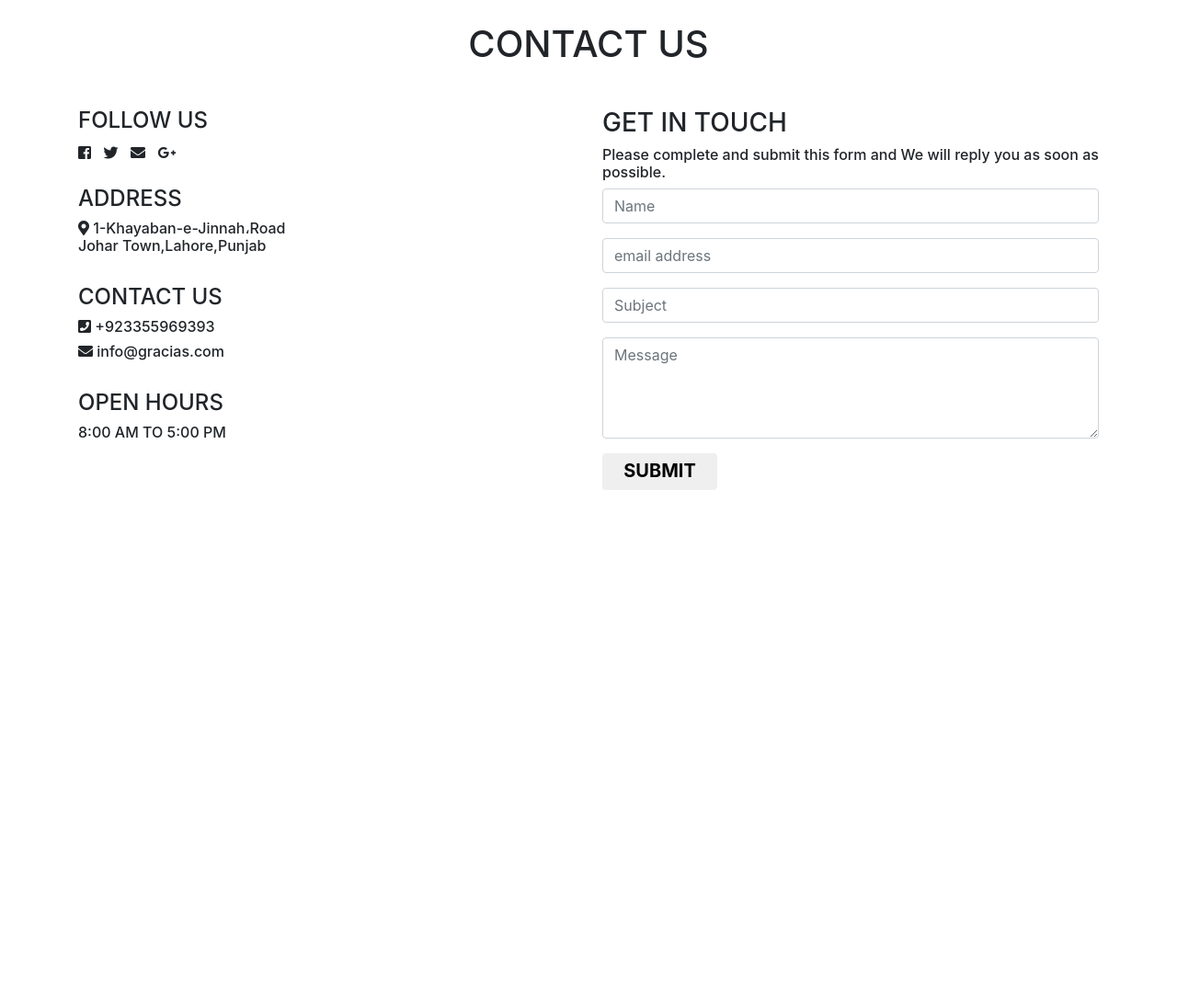
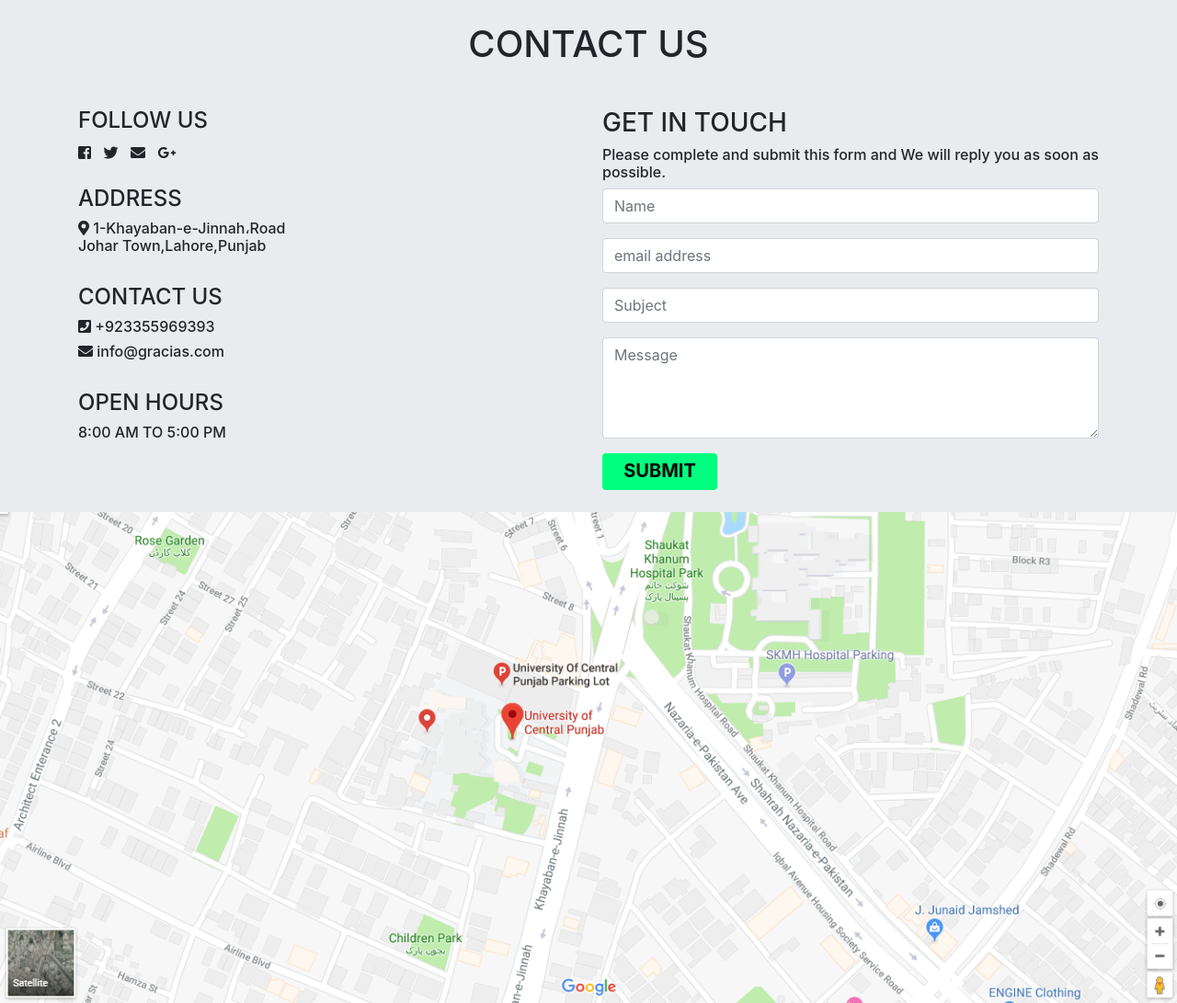
Before and after one commit to ABUBAKER7/WadProjectGracias, a PHP site: page /contactus.html in a window 1280 px wide. Shown: the part 56-1147 px from the top of the page at 92% size. Before the commit the page ends 589 px from the top, so only its background shows below. Run offline with PHP 8.4, Linux system fonts and the light colour scheme; some libraries are stand-ins or nearby versions.

Commit message:
add img and bg color in contact us page.  change style in register page.  add link in about us page.

```diff
--- a/contactus.html
+++ b/contactus.html
@@ -9,7 +9,7 @@
     <meta name="keywords" content="HTML,CSS,BOOTSTRAP">
     <meta name="author" content="ABUBAKER,Maroof">
     <meta name="viewport" content="width=device-width, initial-scale=1.0">
-    <meta http-equiv="refresh" content="30">
+    <!--<meta http-equiv="refresh" content="30">-->
 
 
     <!--link rel="stylesheet" href="https://use.fontawesome.com/releases/v5.4.2/css/all.css">-->
@@ -17,14 +17,17 @@
     <link rel="stylesheet" href="https://use.fontawesome.com/releases/v5.5.0/css/all.css">
     <link rel="stylesheet" href="https://fonts.googleapis.com/css?family=Bangers|Old+Standard+TT">
 
-    <!--  <style>
-          * {
-              font-family: 'Old Standard TT', serif;
-          }
-      </style>-->
+    <style>
+        img {
+            width: 100%;
+            height: auto;
+        }
+
+    </style>
+
 
 </head>
-<body>
+<body style="background-color:#e9ecef">
 <div class="top-nav-bar-div ">
     <nav class="navbar navbar-light bg-white nav-bar-container ">
         <ul class="nav  nav-pills">
@@ -100,15 +103,30 @@
                         <textarea class="form-control" rows="4" placeholder="Message"></textarea>
                     </div>
                     <div>
-                        <button type="submit" class="btn btn-default" style="width: 125px; height: 40px"><h5><b>SUBMIT</b></h5></button>
+                        <button type="submit" class="btn btn-default" style="width: 125px; height: 40px;
+                        background-color:springgreen"><h5><b>SUBMIT</b></h5></button>
                     </div>
 
                 </div>
             </div>
+
+
+
         </div>
+
+
 
 
     </form>
 </div>
+<br>
+
+
+<div>
+
+    <img src="Images/c1.PNG">
+
+</div>
+
 </body>
 </html>
--- a/css/stylesheetShoaib.css
+++ b/css/stylesheetShoaib.css
@@ -38,8 +38,8 @@ body{
 .login-container{
 
     background-color: #f1f1f1;
-    padding: 20px;
-    border-radius: 2%;
+    margin-top: -45px;
+    padding: 50px;
     box-shadow: 5px 8px 8px #8888BA;
 }
 .login-input{
@@ -111,4 +111,3 @@ div.footer-socialmedia>i{
 /*.banner-image{*/
 /*background-image: url("banner.jpg");*/
 /*background-repeat: no-repeat;*/
-/
--- a/index.html
+++ b/index.html
@@ -5,7 +5,7 @@
     <meta name="description" content="Gracias,home-gracias">
     <meta name="author" content="Ansari">
     <meta name="viewport" content="width=device-width, initial-scale=1.0">
-    <meta http-equiv="refresh" content="30">
+    <meta http-equiv="refresh" content="60">
 
     <title>Gracias</title>
     <meta name="viewport" content="width=device-width,initial-scale=1.0">
--- a/register.html
+++ b/register.html
@@ -55,7 +55,7 @@
                     <div class="input-group-prepend">
                         <div class="input-group-text"><i class="fas fa-envelope"></i></div>
                     </div>
-                    <input type="text" class="form-control" id="pro_title" name="pro_title" placeholder="Enter your email" >
+                    <input type="text" class="form-control" id="pro_title" name="pro_title" placeholder="Enter email" >
                 </div>
             </div>
         </div>
@@ -68,7 +68,7 @@
                     <div class="input-group-prepend">
                         <div class="input-group-text"><i class="fas fa-phone"></i></div>
                     </div>
-                    <input type="text" class="form-control" id="pro_title" name="pro_title" placeholder="Enter your Phone Number " >
+                    <input type="text" class="form-control" id="pro_title" name="pro_title" placeholder="Enter Phone Number " >
                 </div>
             </div>
             <div class=" mt-sm-1  mt-lg-0 col-sm-2    col-md-2">
@@ -92,7 +92,7 @@
                     <div class="input-group-prepend">
                         <div class="input-group-text"><i class="fas fa-key"></i></div>
                     </div>
-                    <input class="form-control" id="pro_price" name="pro_price" placeholder="Minimum 6 character with a number and a letter">
+                    <input class="form-control" id="pro_price" name="pro_price" placeholder="Minimum lenght 6">
                 </div>
             </div>
             <div class=" mt-sm-1 mt-lg-0 col-sm-2    col-md-2">
```
Also changed, not shown: aboutus.html (+11 -3 lines), Images/c1.PNG (added).
